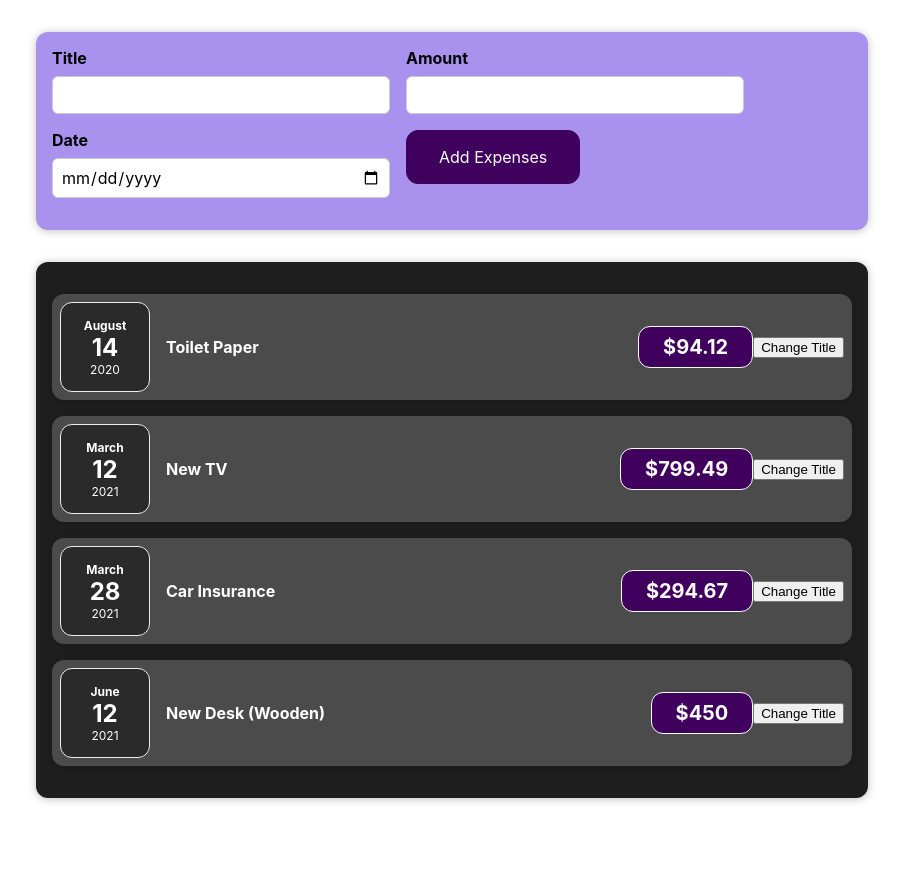
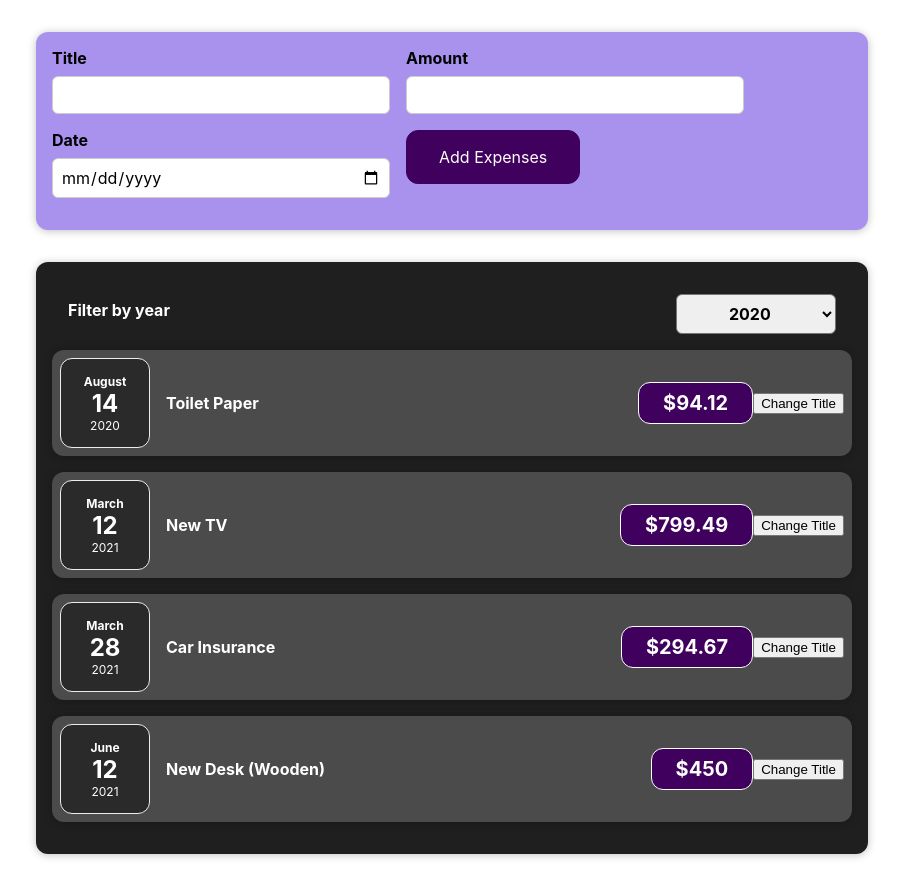
Before and after one commit to priyanka14june/Expense-Tracker, a React (Create React App) app: page / in a window 1280 px wide. Shown: the whole page, without its empty margins (188-1091 px from the left). Before the commit the page ends 830 px from the top, so only its background shows below. Built offline with nearby package versions, Linux system fonts and the light colour scheme.

Commit message:
passing props from child to parent component (#12)

```diff
--- /dev/null
+++ b/src/components/Expenses/ExpenseFilter.css
@@ -0,0 +1,24 @@
+.expenses-filter {
+    color: white;
+    padding: 0 1rem;
+}
+
+.expenses-filter__control {
+    display: flex;
+    width: 100%;
+    align-items: center;
+    justify-content: space-between;
+    margin: 1rem 0;
+}
+
+.expenses-filter label {
+    font-weight: bold;
+    margin-bottom: 0.5rem;
+}
+
+.expenses-filter select {
+    font: inherit;
+    padding: 0.5rem 3rem;
+    font-weight: bold;
+    border-radius: 6px;
+}
--- /dev/null
+++ b/src/components/Expenses/ExpenseFilter.js
@@ -0,0 +1,24 @@
+import React from "react";
+
+import "./ExpenseFilter.css";
+
+const ExpensesFilter = (props) => {
+  const filterChangeHandler = (event) => {
+    props.onChangeFilter(event.target.value);
+  };
+  return (
+    <div className="expenses-filter">
+      <div className="expenses-filter__control">
+        <label>Filter by year</label>
+        <select value={props.selected} onChange={filterChangeHandler}>
+          <option value="2022">2022</option>
+          <option value="2021">2021</option>
+          <option value="2020">2020</option>
+          <option value="2019">2019</option>
+        </select>
+      </div>
+    </div>
+  );
+};
+
+export default ExpensesFilter;
--- a/src/components/Expenses/Expenses.js
+++ b/src/components/Expenses/Expenses.js
@@ -1,11 +1,20 @@
-import React from "react";
+import React, { useState } from "react";
 import ExpenseItem from "./ExpenseItem";
 import "./Expenses.css";
 import Card from "../UI/Card";
+import ExpensesFilter from "./ExpenseFilter";
 
 function Expenses(props) {
+  const [filteredYear, setFilteredYear] = useState(2020);
+  const filterChangeHandler = (selectedYear) => {
+    setFilteredYear(selectedYear);
+  };
   return (
     <Card className="expenses">
+      <ExpensesFilter
+        selected={filteredYear}
+        onChangeFilter={filterChangeHandler}
+      />
       <ExpenseItem
         title={props.items[0].title}
         amount={props.items[0].amount}
```
